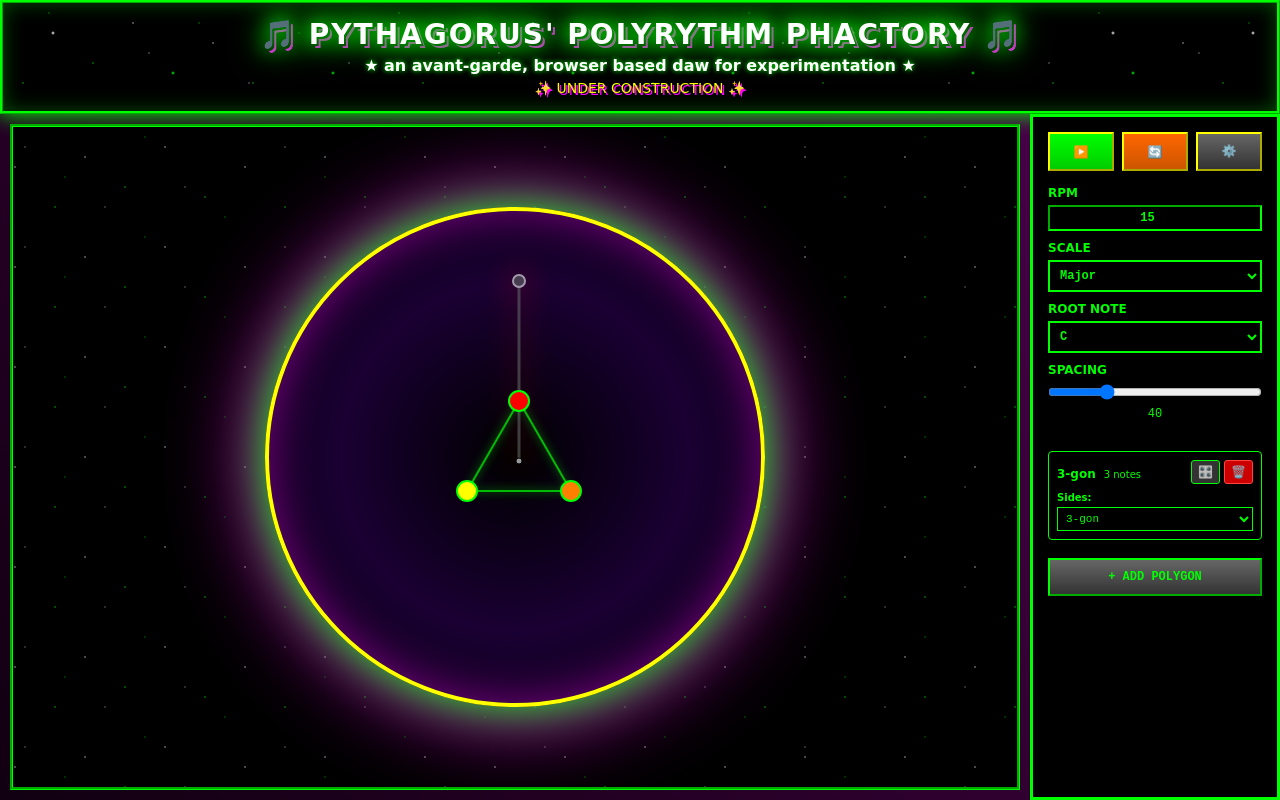
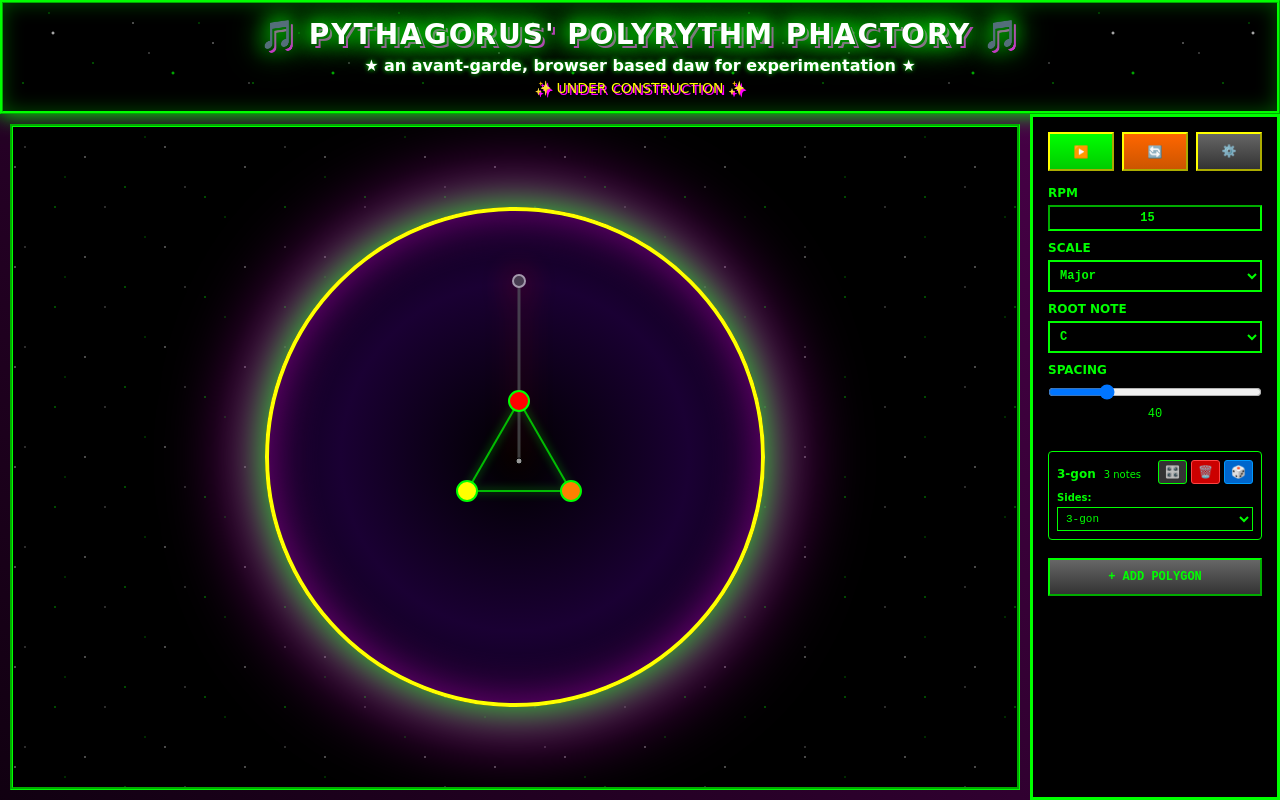
Before and after one commit to clickbaitnate/PPP, a React (Create React App) app: page / in a window 1280 px wide. Built offline with nearby package versions, Linux system fonts and the light colour scheme.

Commit message:
Add Random Populate button -  randomly assigns notes from current scale to polygon vertices

```diff
--- a/src/App.tsx
+++ b/src/App.tsx
@@ -444,6 +444,41 @@ function App() {
     }));
   }, []);
 
+  // Random populate polygon with notes from current scale
+  // eslint-disable-next-line react-hooks/exhaustive-deps
+  const handleRandomPopulate = useCallback((polygonId: number) => {
+    console.log('Random populating polygon:', polygonId);
+
+    // Get current scale notes
+    const scaleNotes = scaleSystem.getScaleNotes(selectedScale, rootNote);
+    console.log('Available scale notes:', scaleNotes);
+
+    setPolygons(prev => prev.map(polygon => {
+      if (polygon.id !== polygonId) return polygon;
+
+      const newNotes: (string | null)[] = [];
+
+      // Randomly assign notes to each vertex
+      for (let i = 0; i < polygon.sides; i++) {
+        // 70% chance of getting a note, 30% chance of being empty
+        if (Math.random() < 0.7) {
+          // Pick a random note from the current scale
+          const randomNote = scaleNotes[Math.floor(Math.random() * scaleNotes.length)];
+          newNotes.push(randomNote);
+        } else {
+          // Leave vertex empty
+          newNotes.push(null);
+        }
+      }
+
+      console.log('New random notes for polygon:', newNotes);
+      return {
+        ...polygon,
+        notes: newNotes
+      };
+    }));
+  }, [selectedScale, rootNote, scaleSystem]);
+
   // Render components
   const renderPolygon = (polygon: Polygon) => {
     const centerX = 250;
@@ -599,6 +634,7 @@ function App() {
           onEditPolygon={handleEditPolygon}
           onDeletePolygon={handleDeletePolygon}
           onChangePolygonSides={handleChangePolygonSides}
+          onRandomPopulate={handleRandomPopulate}
         />
       </main>
 
--- a/src/components/ControlPanel.tsx
+++ b/src/components/ControlPanel.tsx
@@ -18,6 +18,7 @@ interface ControlPanelProps {
   onEditPolygon: (polygon: Polygon) => void;
   onDeletePolygon: (polygonId: number) => void;
   onChangePolygonSides: (polygonId: number, sides: number) => void;
+  onRandomPopulate: (polygonId: number) => void;
 }
 
 const ControlPanel: React.FC<ControlPanelProps> = ({
@@ -37,6 +38,7 @@ const ControlPanel: React.FC<ControlPanelProps> = ({
   onEditPolygon,
   onDeletePolygon,
   onChangePolygonSides,
+  onRandomPopulate,
 }) => {
   return (
     <div style={{
@@ -329,6 +331,21 @@ const ControlPanel: React.FC<ControlPanelProps> = ({
                 >
                   🗑️
                 </button>
+                <button
+                  style={{
+                    padding: '4px 6px',
+                    background: '#0066cc',
+                    border: '1px solid #0099ff',
+                    color: '#ffffff',
+                    fontSize: '12px',
+                    cursor: 'pointer',
+                    borderRadius: '3px'
+                  }}
+                  onClick={() => onRandomPopulate(polygon.id)}
+                  title="Random Populate"
+                >
+                  🎲
+                </button>
               </div>
             </div>
 
```
